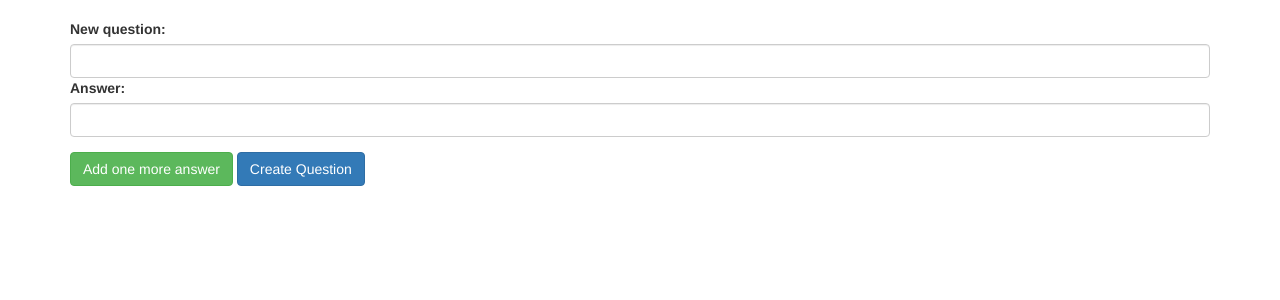
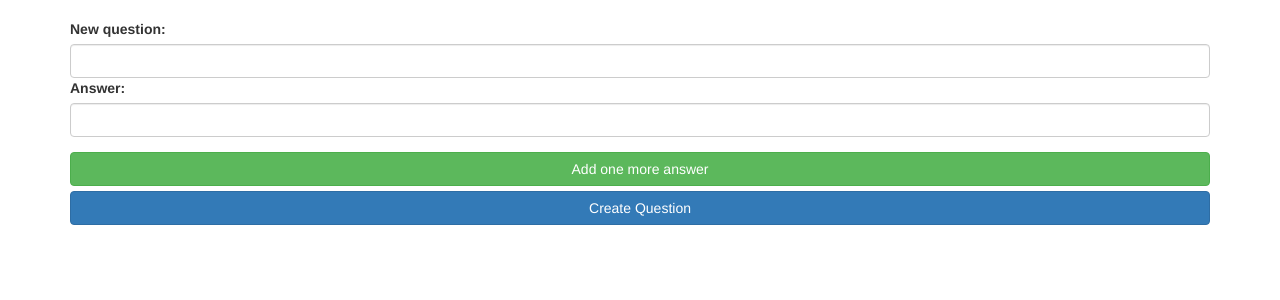
Before and after one commit to jonastonny/crs, a Django app: page /vote/room/1/group/1/question/create/ in a window 1280 px wide. Shown: the part 51-351 px from the top of the page. Run offline with Django 3.2, Linux system fonts and the light colour scheme; some libraries are stand-ins or nearby versions.

```diff
--- a/vote/templates/vote/question_create.html
+++ b/vote/templates/vote/question_create.html
@@ -24,8 +24,8 @@
                     {% endfor %}
                 </div>
             </div>
-            <button type="button" class="btn btn-success" id="add-answer">Add one more answer</button>
-            <button type="submit" class="btn btn-primary">Create Question </button>
+            <button type="button" class="btn btn-success btn-block" id="add-answer">Add one more answer</button>
+            <button type="submit" class="btn btn-primary btn-block">Create Question </button>
         </form>
     </div>
 
```
Also changed, not shown: vote/templates/vote/question_edit.html (+2 -10 lines).
